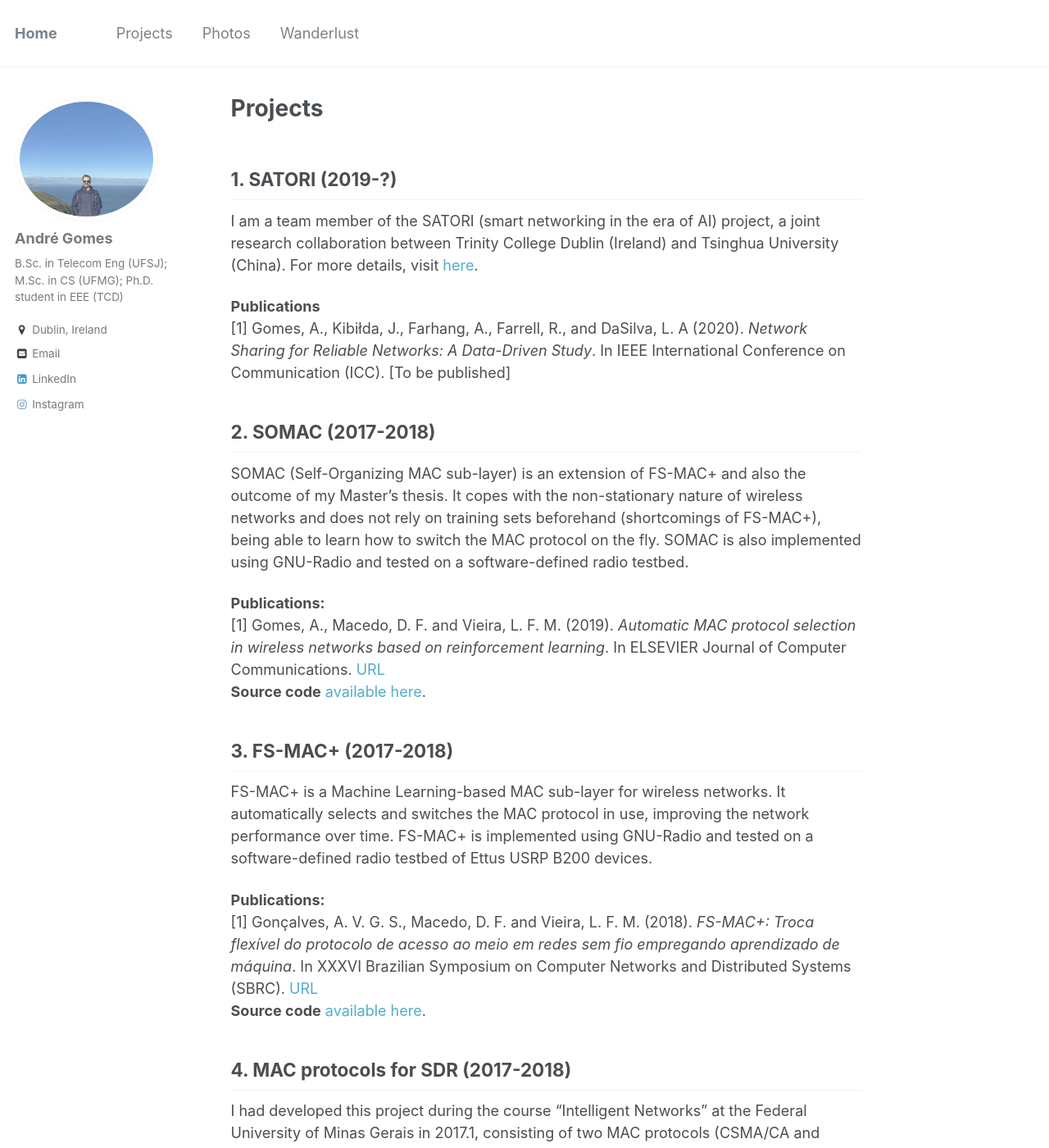
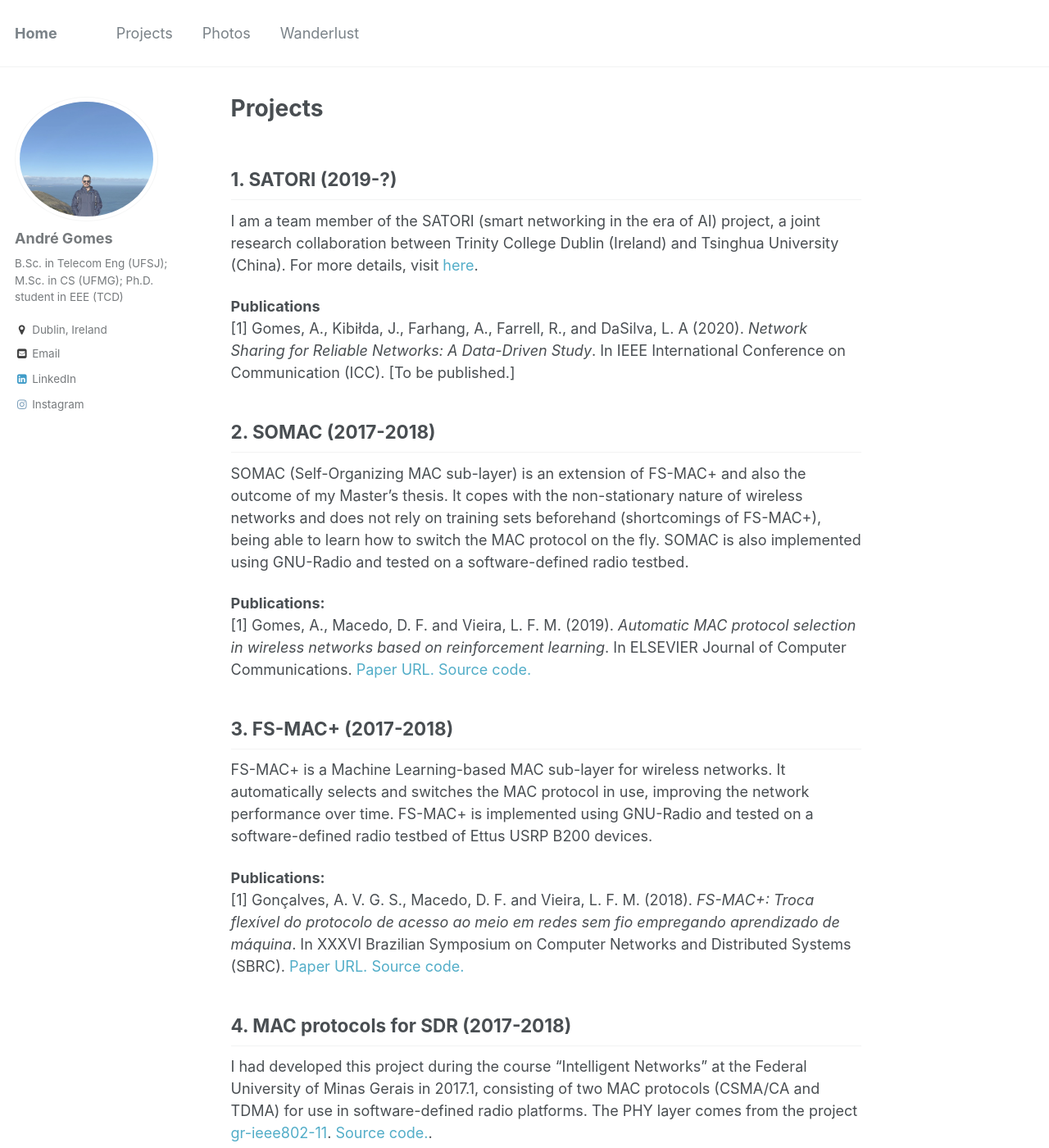
Before and after one commit to avgsg/avgsg.github.io, a Jekyll site: the page built from _pages/projects.md, in a window 1280 px wide and 1400 px high. Shown: the whole window at 82% size. Built offline with Jekyll 4.4.1, drawn with Linux system fonts in a browser that asks for light colours; some of the changed text lies outside the part shown.

Commit message:
update publications under projects' tab

```diff
--- a/_pages/projects.md
+++ b/_pages/projects.md
@@ -9,32 +9,26 @@ author_profile: true
 I am a team member of the SATORI (smart networking in the era of AI) project, a joint research collaboration between Trinity College Dublin (Ireland) and Tsinghua University (China). For more details, visit [here](http://satori-project.net/).
 
 **Publications** <br>
-[1] Gomes, A., Kibiłda, J., Farhang, A., Farrell, R., and DaSilva, L. A (2020). _Network Sharing for Reliable Networks: A Data-Driven Study_. In IEEE International Conference on Communication (ICC). [To be published]
+[1] Gomes, A., Kibiłda, J., Farhang, A., Farrell, R., and DaSilva, L. A (2020). _Network Sharing for Reliable Networks: A Data-Driven Study_. In IEEE International Conference on Communication (ICC). [To be published.]
 
 ## 2. SOMAC (2017-2018)
 
 SOMAC (Self-Organizing MAC sub-layer) is an extension of FS-MAC+ and also the outcome of my Master's thesis. It copes with the non-stationary nature of wireless networks and does not rely on training sets beforehand (shortcomings of FS-MAC+), being able to learn how to switch the MAC protocol on the fly. SOMAC is also implemented using GNU-Radio and tested on a software-defined radio testbed.
 
 **Publications:** <br>
-[1] Gomes, A., Macedo, D. F. and Vieira, L. F. M. (2019). _Automatic MAC protocol selection in wireless networks based on reinforcement learning_. In ELSEVIER Journal of Computer Communications. [URL](https://www.sciencedirect.com/science/article/pii/S0140366419311284) <br>
-**Source code** [available here](https://github.com/avgsg/gr-somac). <br>
+[1] Gomes, A., Macedo, D. F. and Vieira, L. F. M. (2019). _Automatic MAC protocol selection in wireless networks based on reinforcement learning_. In ELSEVIER Journal of Computer Communications. [Paper URL.](https://www.sciencedirect.com/science/article/pii/S0140366419311284) [Source code.](https://github.com/avgsg/gr-somac) <br>
 
 ## 3. FS-MAC+ (2017-2018)
 
 FS-MAC+ is a Machine Learning-based MAC sub-layer for wireless networks. It automatically selects and switches the MAC protocol in use, improving the network performance over time. FS-MAC+ is implemented using GNU-Radio and tested on a software-defined radio testbed of Ettus USRP B200 devices.
 
 **Publications:** <br>
-[1] Gonçalves, A. V. G. S., Macedo, D. F. and Vieira, L. F. M. (2018). _FS-MAC+: Troca flexível do protocolo de acesso ao meio em redes sem fio empregando aprendizado de máquina_. In XXXVI Brazilian Symposium on Computer Networks and Distributed Systems (SBRC). [URL](http://ojs.sbc.org.br/index.php/sbrc/article/view/2413) <br>
-**Source code** [available here](https://github.com/avgsg/FS-MACplus.git). <br>
+[1] Gonçalves, A. V. G. S., Macedo, D. F. and Vieira, L. F. M. (2018). _FS-MAC+: Troca flexível do protocolo de acesso ao meio em redes sem fio empregando aprendizado de máquina_. In XXXVI Brazilian Symposium on Computer Networks and Distributed Systems (SBRC). [Paper URL.](http://ojs.sbc.org.br/index.php/sbrc/article/view/2413) [Source code.](https://github.com/avgsg/FS-MACplus.git) <br>
 
 ## 4. MAC protocols for SDR (2017-2018)
 
-I had developed this project during the course "Intelligent Networks" at the Federal University of Minas Gerais in 2017.1, consisting of two MAC protocols (CSMA/CA and TDMA) for use in software-defined radio platforms. The PHY layer comes from the project [gr-ieee802-11](https://github.com/bastibl/gr-ieee802-11).
-
-**Source code** [available here](https://github.com/avgsg/gr-macprotocols.git). <br>
+I had developed this project during the course "Intelligent Networks" at the Federal University of Minas Gerais in 2017.1, consisting of two MAC protocols (CSMA/CA and TDMA) for use in software-defined radio platforms. The PHY layer comes from the project [gr-ieee802-11](https://github.com/bastibl/gr-ieee802-11). [Source code.](https://github.com/avgsg/gr-macprotocols.git). <br>
 
 ## 5. Alternative algorithm for ANR in LTE networks (2016)
 
-This project is the outcome of my Bachelor's degree thesis. It proposes an algorithm that efficiently and automatically fulfils ANR (Automatic Neighbour Relation) tables in LTE networks.
-
-**Document** [URL](https://www.researchgate.net/profile/Andre_Gomes19/publication/316066687_Proposta_de_algoritmo_para_preenchimento_automatico_de_tabelas_de_vizinhanca_em_ambientes_LTE/links/58eec352a6fdcc61cc126d3f/Proposta-de-algoritmo-para-preenchimento-automatico-de-tabelas-de-vizinhanca-em-ambientes-LTE.pdf).
+This project is the outcome of my Bachelor's degree thesis. It proposes an algorithm that efficiently and automatically fulfils ANR (Automatic Neighbour Relation) tables in LTE networks. [Document URL (unpublished).](https://www.researchgate.net/profile/Andre_Gomes19/publication/316066687_Proposta_de_algoritmo_para_preenchimento_automatico_de_tabelas_de_vizinhanca_em_ambientes_LTE/links/58eec352a6fdcc61cc126d3f/Proposta-de-algoritmo-para-preenchimento-automatico-de-tabelas-de-vizinhanca-em-ambientes-LTE.pdf).
```
